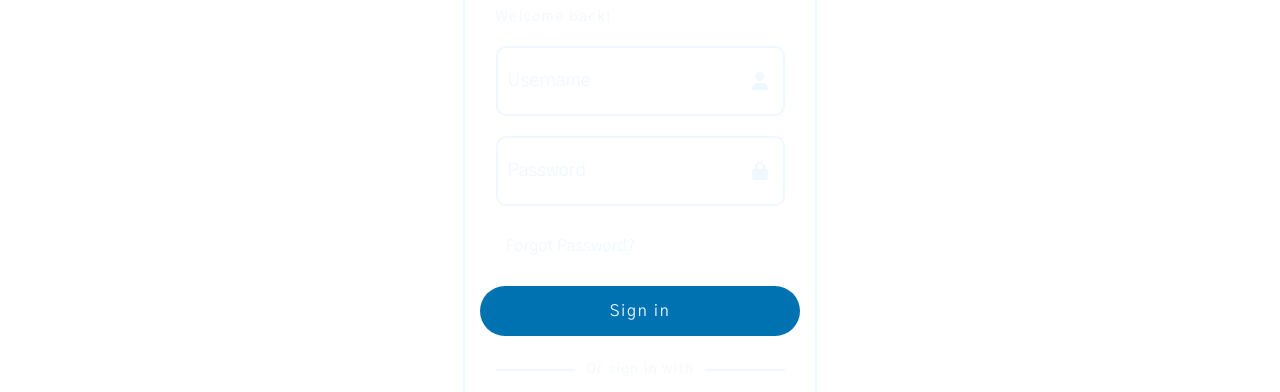
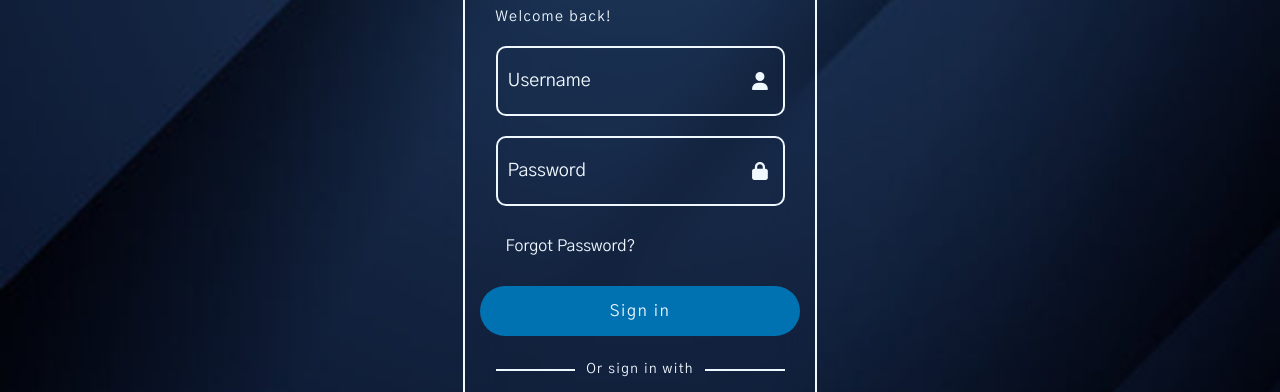
Before and after one commit to TheoJJF/Sign-in-Page, a plain HTML site: page index.html in a window 1280 px wide. Shown: the part 181-573 px from the top of the page. Drawn offline with Linux system fonts and the light colour scheme.

Commit message:
Fix merge issue

```diff
--- a/style.css
+++ b/style.css
@@ -24,12 +24,7 @@ body
 
 main
 {
-<<<<<<< HEAD
-
     background: url(assets/background1.JPG);
-=======
-    background: url(assets/background1.jpg);
->>>>>>> bbac82a0c7cf51afa9c6f4f195479965bfad7e1e
     background-repeat: no-repeat;
     background-size: cover;
     min-height: 100vh;
```
